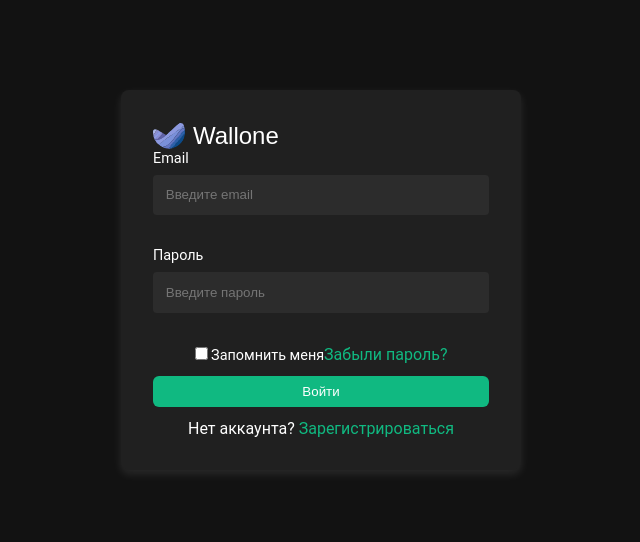
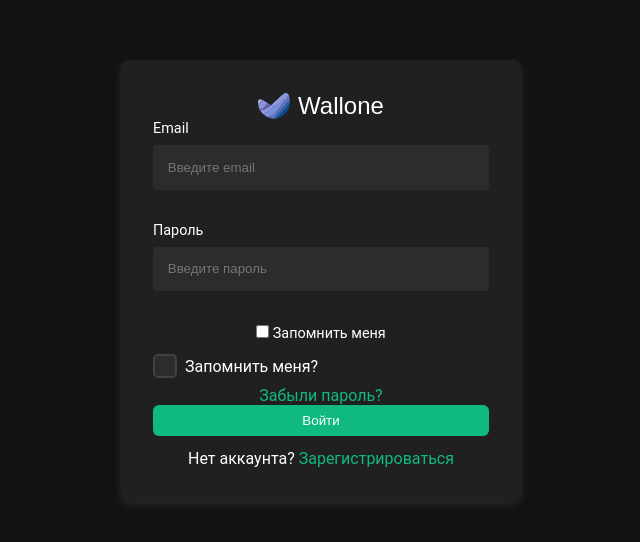
Before and after one commit to Sereoj/test.wallone.app, a Nuxt app: page /login in a window 1280 px wide. Shown: the part 120-662 px from the top of the page, without its empty margins (319-959 px from the left). Built offline with nearby package versions, Linux system fonts and the light colour scheme; no server answers.

Commit message:
Исправление логотипа и добавления BaseCheckbox.vue

```diff
--- a/assets/styles/global.scss
+++ b/assets/styles/global.scss
@@ -122,3 +122,7 @@
 .no-scroll {
   overflow: hidden;
 }
+
+.centered {
+  justify-content: center;
+}
--- /dev/null
+++ b/components/base/checkboxes/BaseCheckbox.vue
@@ -0,0 +1,148 @@
+<template>
+  <div class="checkbox-wrapper">
+    <label :for="id" :class="labelClass">
+      <input
+          type="checkbox"
+          :id="id"
+          :checked="modelValue"
+          @change="updateCheckbox($event.target.checked)"
+          :disabled="disabled"
+          :class="inputClass"
+          class="checkbox-input"
+      />
+
+      <span class="custom-checkbox">
+        <span class="checkmark">
+          <svg v-if="modelValue" xmlns="http://www.w3.org/2000/svg" viewBox="0 0 24 24" fill="none" stroke="currentColor" stroke-width="2" stroke-linecap="round" stroke-linejoin="round" class="feather feather-check">
+            <path d="M20 6L9 17l-5-5"></path>
+          </svg>
+        </span>
+      </span>
+      <span class="checkbox-label-text">{{ label }}</span>
+    </label>
+  </div>
+</template>
+
+<script setup lang="ts">
+import { defineProps, defineEmits } from 'vue';
+
+
+defineProps({
+  modelValue: {
+    type: Boolean,
+    default: false,
+  },
+  label: {
+    type: String,
+    required: true,
+  },
+  id: {
+    type: String,
+    required: true,
+  },
+  disabled: {
+    type: Boolean,
+    default: false,
+  },
+  labelClass: {
+    type: String,
+    default: '',
+  },
+  inputClass: {
+    type: String,
+    default: '',
+  },
+});
+
+
+const emit = defineEmits(['update:modelValue']);
+
+
+const updateCheckbox = (value: boolean) => {
+  emit('update:modelValue', value);
+};
+</script>
+
+<style scoped lang="scss">
+.checkbox-wrapper {
+  display: flex;
+  align-items: center;
+  cursor: pointer;
+
+  label {
+    display: flex;
+    align-items: center;
+    font-size: 1rem;
+    color: theme-value($theme, text-color);
+    user-select: none;
+    position: relative;
+  }
+
+
+  .checkbox-input {
+    display: none;
+  }
+
+  .custom-checkbox {
+    width: 24px;
+    height: 24px;
+    border: 2px solid theme-value($theme, border-color);
+    border-radius: 5px;
+    position: relative;
+    display: flex;
+    align-items: center;
+    justify-content: center;
+    transition: background-color 0.3s ease, border-color 0.3s ease;
+
+    background-color: theme-value($theme, disabled-bg-color);
+
+    &:hover {
+      background-color: theme-value($theme, hover-bg-color);
+    }
+
+    &.checked {
+      background-color: theme-value($theme, primary-color);
+      border-color: theme-value($theme, primary-color);
+    }
+
+    .checkmark {
+      display: none;
+      margin-bottom: -2px;
+      svg {
+        width: 14px;
+        height: 14px;
+        stroke: #fff;
+      }
+    }
+
+    &.checked .checkmark {
+      display: block;
+    }
+  }
+
+  .checkbox-label-text {
+    color: theme-value($theme, text-color);
+    margin-left: 0.5rem;
+  }
+
+  /* Стили для disabled состояния */
+  .checkbox-wrapper.disabled {
+    pointer-events: none;
+    opacity: 0.5;
+  }
+
+  .checkbox-input:checked + .custom-checkbox {
+    background-color: theme-value($theme, primary-color);
+    border-color: theme-value($theme, primary-color);
+  }
+
+  .checkbox-input:checked + .custom-checkbox .checkmark {
+    display: block;
+  }
+
+  .checkbox-input:disabled + .custom-checkbox {
+    background-color: theme-value($theme, disabled-bg-color);
+    border-color: theme-value($theme, disabled-bg-color);
+  }
+}
+</style>
--- a/components/base/inputs/BaseInput.vue
+++ b/components/base/inputs/BaseInput.vue
@@ -6,16 +6,16 @@
         :type="type"
         :placeholder="placeholder"
         :value="modelValue"
-        @input="$emit('update:modelValue', $event.target.value)"
+        @input="updateValue($event.target.value)"
         required
     />
   </div>
 </template>
 
 <script setup lang="ts">
-import { computed } from 'vue';
+import { defineProps, defineEmits } from 'vue';
 
-// Пропсы компонента
+// Определяем пропсы компонента
 const props = defineProps({
   modelValue: {
     type: String,
@@ -38,7 +38,16 @@
     required: true,
   },
 });
+
+// Определяем эмиттер для события
+const emit = defineEmits();
+
+// Обработчик для события input
+const updateValue = (value: string) => {
+  emit('update:modelValue', value);
+};
 </script>
+
 
 <style scoped lang="scss">
 
@@ -57,13 +66,14 @@
     padding: 0.8rem;
     width: 100%;
     border-radius: 4px;
-    border: none;
+    border: 2px solid transparent;
     background-color: theme-value($theme, disabled-bg-color);
     color: theme-value($theme, text-color);
+    transition: border 0.2s ease-in-out;
 
     &:focus {
       outline: none;
-      border: 2px solid theme-value($theme, focus-border-color);
+      border-color: theme-value($theme, focus-border-color);
     }
   }
 }
--- a/components/partials/Logo.vue
+++ b/components/partials/Logo.vue
@@ -8,11 +8,15 @@
     type: String,
     default: '',
   },
+  isCenter: {
+    type: Boolean,
+    default: false
+  }
 });
 </script>
 
 <template>
-  <NuxtLink :to="link" class="logo" :class="additionalClasses">
+  <NuxtLink :to="link" class="logo" :class="additionalClasses, { 'centered' : isCenter}">
     <svg class="logo-icon" width="32" height="26" fill="none" xmlns="http://www.w3.org/2000/svg">
       <mask id="a" style="mask-type:luminance" maskUnits="userSpaceOnUse" x="0" y="0" width="32"
             height="26">
--- a/pages/forgot-password.vue
+++ b/pages/forgot-password.vue
@@ -17,7 +17,7 @@
 
 <template>
   <div class="auth-container">
-    <Logo/>
+    <Logo :is-center="true"/>
     <p class="description">
       Введите ваш email и мы отправим ссылку для сброса пароля.
     </p>
--- a/pages/login.vue
+++ b/pages/login.vue
@@ -3,6 +3,7 @@
 import BaseButton from "~/components/base/buttons/BaseButton.vue";
 import Logo from "~/components/partials/Logo.vue";
 import BaseInput from "~/components/base/inputs/BaseInput.vue";
+import BaseCheckbox from "~/components/base/checkboxes/BaseCheckbox.vue";
 definePageMeta({
   layout: 'auth'
 });
@@ -18,7 +19,7 @@
 
 <template>
   <div class="auth-container">
-    <Logo/>
+    <Logo :is-center="true"/>
     <form @submit.prevent="handleLogin" class="auth-form">
       <BaseInput
           v-model="email"
@@ -40,6 +41,7 @@
 
       <div class="options">
         <label><input v-model="rememberMe" type="checkbox"> Запомнить меня</label>
+        <BaseCheckbox id="checkbox-forgot-password" label="Запомнить меня?" v-model="rememberMe"/>
         <NuxtLink to="/forgot-password">Забыли пароль?</NuxtLink>
       </div>
 
--- a/pages/register.vue
+++ b/pages/register.vue
@@ -25,7 +25,7 @@
 
 <template>
   <div class="auth-container">
-    <Logo/>
+    <Logo :is-center="true"/>
     <form @submit.prevent="handleRegister" class="auth-form">
 
       <BaseInput
```
